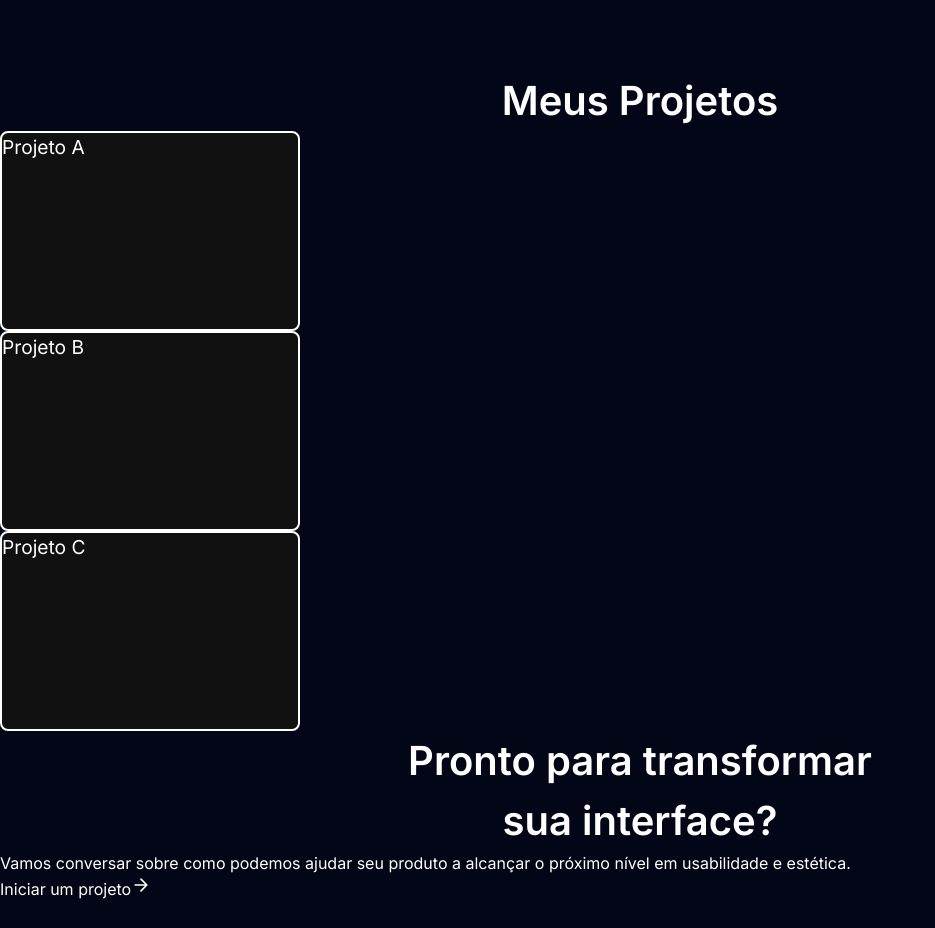
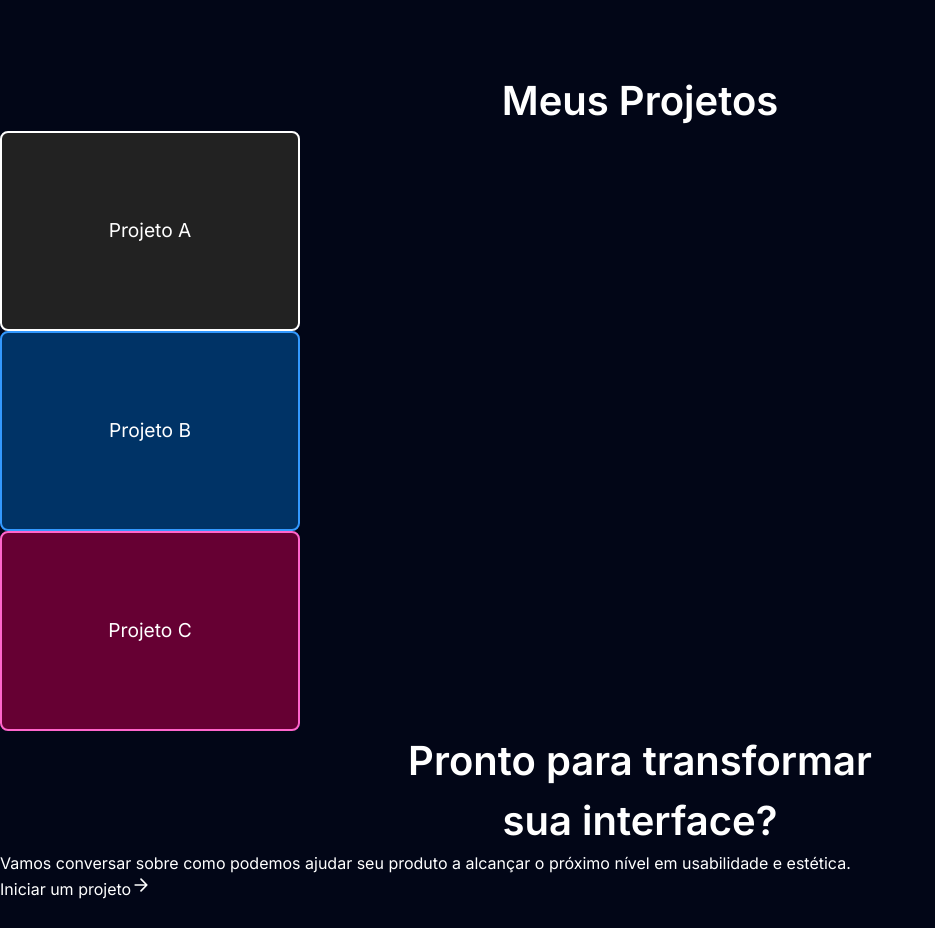
Before and after one commit to NCristofe/NexusCore, a React (Vite) app: page / in a window 1280 px wide. Shown: the part 1180-2108 px from the top of the page, without its empty margins (0-935 px from the left). Built offline with nearby package versions, Linux system fonts and the light colour scheme.

Commit message:
refactor

```diff
--- a/src/components/PixelCard.css
+++ b/src/components/PixelCard.css
@@ -1,12 +1,27 @@
-
 .pixel-card {
   position: relative;
   width: 300px;
   height: 200px;
-  border: 2px solid #fff;
   border-radius: 8px;
   overflow: hidden;
-  background-color: #111;
+  display: flex;
+  align-items: center;
+  justify-content: center;
+}
+
+.pixel-card.default {
+  background-color: #222;
+  border: 2px solid #fff;
+}
+
+.pixel-card.blue {
+  background-color: #003366;
+  border: 2px solid #3399ff;
+}
+
+.pixel-card.pink {
+  background-color: #660033;
+  border: 2px solid #ff66cc;
 }
 
 .pixel-canvas {
```
